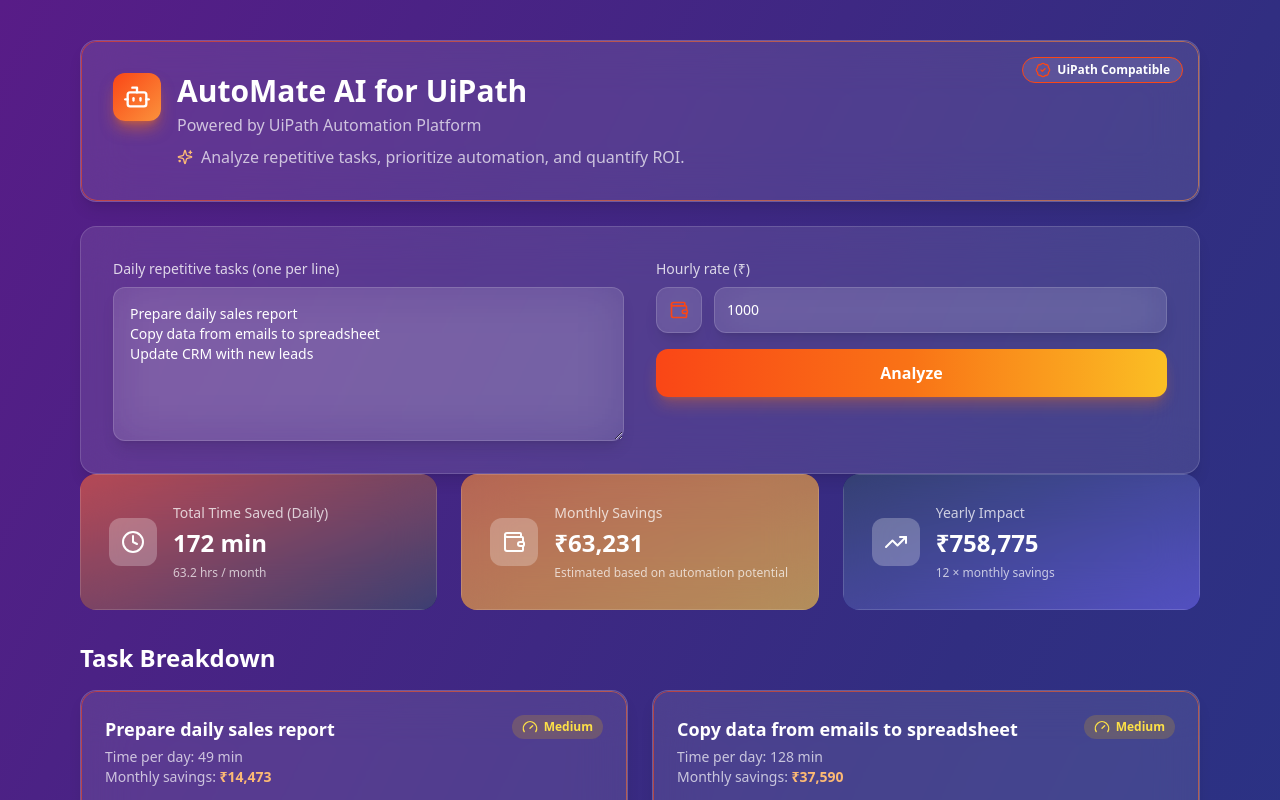
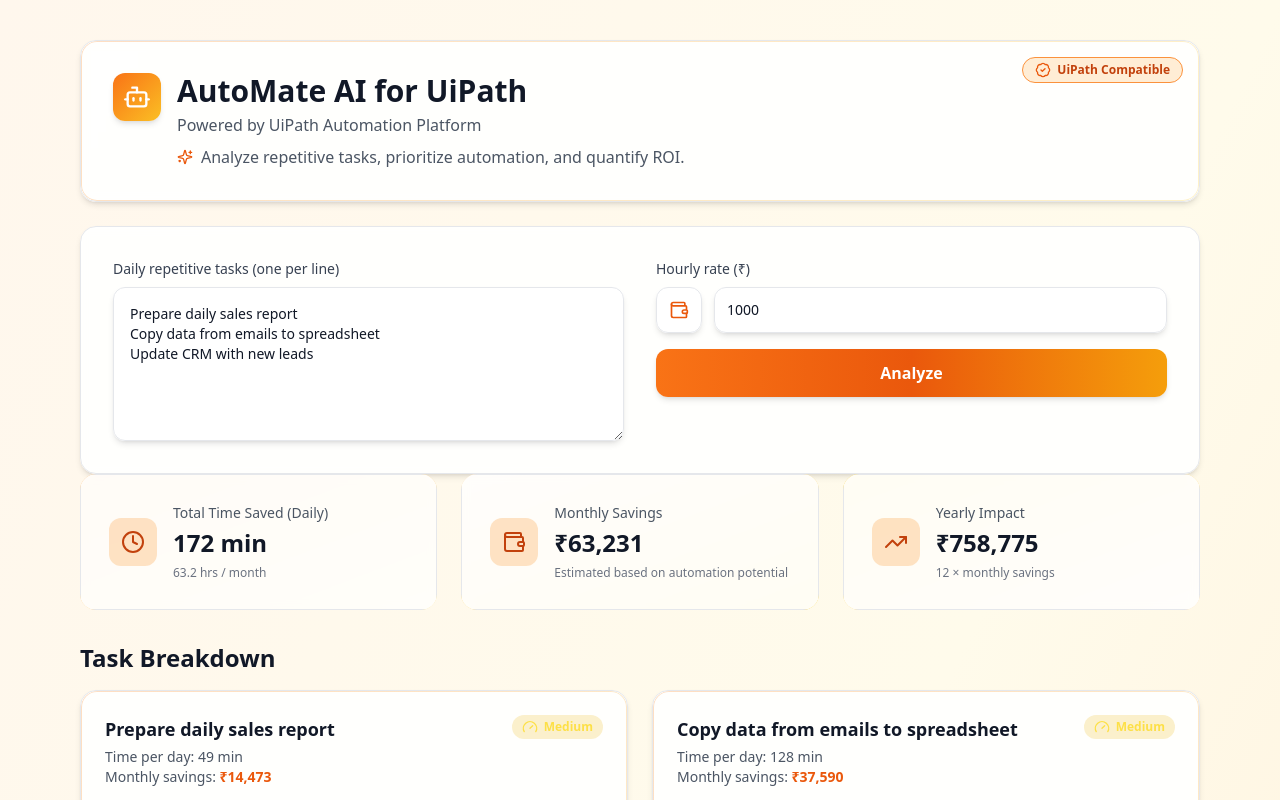
Before and after one commit to Kavlin-Kaur/automate-ai-uipath, a React (Vite) app: page / in a window 1280 px wide. Both pictures are taken after a click on the button "Analyze". Shown: the top 800 px of the page. Built offline with nearby package versions, Linux system fonts and the light colour scheme.

Commit message:
feat: minimal light mode theme with muted orange accents

```diff
--- a/src/App.jsx
+++ b/src/App.jsx
@@ -171,7 +171,7 @@
     <div className="min-h-screen">
       <div className="relative">
         {/* Decorative gradient overlay */}
-        <div className="absolute inset-0 bg-gradient-to-br from-purple-900 via-indigo-900 to-blue-900" />
+        <div className="absolute inset-0 bg-gradient-to-br from-orange-50 via-amber-50 to-orange-100" />
         <div className="relative">
           <Header />
           <main className="mx-auto max-w-6xl px-4 pb-16">
@@ -195,7 +195,7 @@
 
                 {/* Task Breakdown */}
                 <section className="mt-6">
-                  <h2 className="text-lg sm:text-xl md:text-2xl font-semibold mb-4">Task Breakdown</h2>
+                  <h2 className="text-lg sm:text-xl md:text-2xl font-semibold mb-4 text-gray-900">Task Breakdown</h2>
                   <div className="grid grid-cols-1 md:grid-cols-2 gap-4 sm:gap-6">
                     {results.map((task, idx) => (
                       <TaskCard key={idx} task={task} />
@@ -210,8 +210,8 @@
                 <section className="mt-6">
                   <div className="glass rounded-2xl p-5 sm:p-6 gradient-border flex flex-col sm:flex-row items-start sm:items-center justify-between gap-4">
                     <div className="flex-1">
-                      <h3 className="text-base sm:text-lg font-semibold">Download UiPath Implementation Plan</h3>
-                      <p className="text-white/70 text-xs sm:text-sm mt-1">Export tasks with activities, estimates, and templates.</p>
+                      <h3 className="text-base sm:text-lg font-semibold text-gray-900">Download UiPath Implementation Plan</h3>
+                      <p className="text-gray-600 text-xs sm:text-sm mt-1">Export tasks with activities, estimates, and templates.</p>
                     </div>
                     <button
                       onClick={() => {
@@ -244,7 +244,7 @@
                         a.remove()
                         URL.revokeObjectURL(url)
                       }}
-                      className="inline-flex items-center justify-center rounded-xl px-6 py-3 font-semibold bg-gradient-to-r from-[#FA4616] via-orange-500 to-amber-400 hover:from-orange-600 hover:via-orange-400 hover:to-yellow-300 transition-all duration-300 hover:shadow-lg hover:shadow-orange-500/50 w-full sm:w-auto flex-shrink-0"
+                      className="inline-flex items-center justify-center rounded-xl px-6 py-3 font-semibold bg-gradient-to-r from-orange-500 via-orange-600 to-amber-500 hover:from-orange-600 hover:via-orange-700 hover:to-amber-600 transition-all duration-300 hover:shadow-lg w-full sm:w-auto flex-shrink-0"
                     >
                       Download
                     </button>
--- a/src/components/Footer.jsx
+++ b/src/components/Footer.jsx
@@ -4,8 +4,8 @@
   return (
     <footer className="mt-12 mb-4">
       <div className="mx-auto max-w-6xl px-4">
-        <div className="glass rounded-2xl p-4 text-center text-white/70 text-xs sm:text-sm hover:bg-white/12 transition-all duration-300">
-          <span className="text-orange-400">✨</span> Compatible with UiPath Studio • RPA Ready <span className="text-orange-400">✨</span>
+        <div className="glass rounded-2xl p-4 text-center text-gray-600 text-xs sm:text-sm hover:bg-orange-50 transition-all duration-300">
+          <span className="text-orange-600">✨</span> Compatible with UiPath Studio • RPA Ready <span className="text-orange-600">✨</span>
         </div>
       </div>
     </footer>
--- a/src/components/Header.jsx
+++ b/src/components/Header.jsx
@@ -6,24 +6,24 @@
     <header className="mx-auto max-w-6xl px-4 pt-6 sm:pt-8 md:pt-10 pb-4 sm:pb-6">
       <div className="relative glass rounded-2xl p-5 sm:p-6 md:p-8 gradient-border card-hover">
         <div className="absolute right-3 sm:right-4 top-3 sm:top-4">
-          <span className="inline-flex items-center gap-1.5 rounded-full border border-[#FA4616] bg-white/10 px-3 py-1 text-xs font-semibold text-white hover:bg-white/15 transition-all">
-            <BadgeCheck className="h-4 w-4 text-[#FA4616]" />
+          <span className="inline-flex items-center gap-1.5 rounded-full border border-orange-400 bg-orange-100 px-3 py-1 text-xs font-semibold text-orange-700 hover:bg-orange-200 transition-all">
+            <BadgeCheck className="h-4 w-4 text-orange-600" />
             UiPath Compatible
           </span>
         </div>
         <div className="flex flex-col sm:flex-row items-start gap-4 pr-32 sm:pr-0">
-          <div className="flex h-12 w-12 items-center justify-center rounded-xl bg-gradient-to-br from-[#FA4616] to-orange-400 shadow-lg shadow-orange-500/50 flex-shrink-0">
-            <Bot className="h-7 w-7" />
+          <div className="flex h-12 w-12 items-center justify-center rounded-xl bg-gradient-to-br from-orange-500 to-amber-400 shadow-md flex-shrink-0">
+            <Bot className="h-7 w-7 text-white" />
           </div>
           <div className="flex-1 min-w-0">
-            <h1 className="text-xl sm:text-2xl md:text-3xl font-bold leading-tight">
+            <h1 className="text-xl sm:text-2xl md:text-3xl font-bold leading-tight text-gray-900">
               AutoMate AI for UiPath
             </h1>
-            <p className="text-white/70 text-xs sm:text-sm md:text-base mt-1">
+            <p className="text-gray-600 text-xs sm:text-sm md:text-base mt-1">
               Powered by UiPath Automation Platform
             </p>
-            <p className="mt-2 text-white/70 text-xs sm:text-sm md:text-base flex items-center gap-2">
-              <Sparkles className="h-4 w-4 text-orange-300 flex-shrink-0" />
+            <p className="mt-2 text-gray-600 text-xs sm:text-sm md:text-base flex items-center gap-2">
+              <Sparkles className="h-4 w-4 text-orange-600 flex-shrink-0" />
               <span>Analyze repetitive tasks, prioritize automation, and quantify ROI.</span>
             </p>
           </div>
--- a/src/components/InputSection.jsx
+++ b/src/components/InputSection.jsx
@@ -15,7 +15,7 @@
       <div className="glass rounded-2xl p-5 sm:p-6 md:p-8 card-hover">
         <div className="grid grid-cols-1 md:grid-cols-2 gap-6 md:gap-8">
           <div className="flex flex-col">
-            <label className="block text-sm font-medium text-white/80 mb-2">
+            <label className="block text-sm font-medium text-gray-700 mb-2">
               Daily repetitive tasks (one per line)
             </label>
             <textarea
@@ -23,17 +23,17 @@
               onChange={(e) => setTasksInput(e.target.value)}
               rows={6}
               placeholder={"Example:\nGenerate weekly dashboards\nManually upload invoices\nPrepare client status updates"}
-              className="flex-1 glass rounded-xl p-3 sm:p-4 outline-none focus:ring-2 ring-orange-400/60 text-white placeholder:text-white/50 text-sm"
+              className="flex-1 glass rounded-xl p-3 sm:p-4 outline-none focus:ring-2 ring-orange-400 text-gray-900 placeholder:text-gray-400 text-sm"
             />
           </div>
           <div className="flex flex-col gap-4">
             <div>
-              <label className="block text-sm font-medium text-white/80 mb-2">
+              <label className="block text-sm font-medium text-gray-700 mb-2">
                 Hourly rate (₹)
               </label>
               <div className="flex items-center gap-3">
                 <div className="glass rounded-xl p-3 flex-shrink-0">
-                  <Wallet className="h-5 w-5 text-[#FA4616]" />
+                  <Wallet className="h-5 w-5 text-orange-600" />
                 </div>
                 <input
                   type="number"
@@ -41,7 +41,7 @@
                   step={1}
                   value={hourlyRate}
                   onChange={(e) => setHourlyRate(e.target.value)}
-                  className="flex-1 glass rounded-xl p-3 outline-none focus:ring-2 ring-orange-400/60 text-white placeholder:text-white/50 text-sm"
+                  className="flex-1 glass rounded-xl p-3 outline-none focus:ring-2 ring-orange-400 text-gray-900 placeholder:text-gray-400 text-sm"
                   placeholder="Enter your hourly rate"
                 />
               </div>
@@ -51,7 +51,7 @@
               <button
                 onClick={onAnalyze}
                 disabled={!canAnalyze || loading}
-                className="relative inline-flex items-center justify-center gap-2 rounded-xl px-6 py-3 font-semibold shadow-lg shadow-orange-500/30 transition-all duration-300 disabled:opacity-50 disabled:cursor-not-allowed enabled:hover:shadow-orange-500/50 enabled:hover:scale-105 bg-gradient-to-r from-[#FA4616] via-orange-500 to-amber-400 hover:from-orange-600 hover:via-orange-400 hover:to-yellow-300 text-white w-full md:w-auto"
+                className="relative inline-flex items-center justify-center gap-2 rounded-xl px-6 py-3 font-semibold shadow-md transition-all duration-300 disabled:opacity-50 disabled:cursor-not-allowed enabled:hover:shadow-lg enabled:hover:scale-105 bg-gradient-to-r from-orange-500 via-orange-600 to-amber-500 hover:from-orange-600 hover:via-orange-700 hover:to-amber-600 text-white w-full md:w-auto"
               >
                 {loading ? (
                   <>
@@ -63,7 +63,7 @@
                 )}
               </button>
               {!canAnalyze && (
-                <span className="text-white/70 text-xs sm:text-sm">Enter tasks and a valid rate to analyze.</span>
+                <span className="text-gray-500 text-xs sm:text-sm">Enter tasks and a valid rate to analyze.</span>
               )}
             </div>
           </div>
--- a/src/components/SummaryCards.jsx
+++ b/src/components/SummaryCards.jsx
@@ -10,21 +10,21 @@
       value: `${Math.round(totalDailySavedMin)} min`,
       sub: `${monthlyHours.toFixed(1)} hrs / month`,
       icon: Clock,
-      gradient: 'from-[#FA4616] to-[#0E2C4E]',
+      gradient: 'from-orange-200 to-amber-100',
     },
     {
       title: 'Monthly Savings',
       value: `₹${Math.round(monthlySavings).toLocaleString()}`,
       sub: 'Estimated based on automation potential',
       icon: Wallet,
-      gradient: 'from-orange-500 to-amber-400',
+      gradient: 'from-orange-100 to-amber-200',
     },
     {
       title: 'Yearly Impact',
       value: `₹${Math.round(yearlyImpact).toLocaleString()}`,
       sub: '12 × monthly savings',
       icon: TrendingUp,
-      gradient: 'from-[#0E2C4E] to-indigo-600',
+      gradient: 'from-amber-200 to-orange-100',
     },
   ]
 
@@ -33,16 +33,16 @@
       <div className="grid grid-cols-1 sm:grid-cols-2 lg:grid-cols-3 gap-4 sm:gap-6">
         {cards.map(({ title, value, sub, icon: Icon, gradient }, i) => (
           <div key={i} className="relative rounded-2xl overflow-hidden card-hover group">
-            <div className={`absolute inset-0 bg-gradient-to-br ${gradient} opacity-60 group-hover:opacity-80 transition-opacity duration-300`} />
-            <div className="relative glass p-5 sm:p-6 md:p-7 group-hover:bg-white/12 transition-all duration-300">
+            <div className={`absolute inset-0 bg-gradient-to-br ${gradient} opacity-100 group-hover:opacity-90 transition-opacity duration-300`} />
+            <div className="relative glass p-5 sm:p-6 md:p-7 group-hover:bg-white transition-all duration-300">
               <div className="flex flex-col sm:flex-row items-start sm:items-center gap-3 sm:gap-4">
-                <div className="h-12 w-12 rounded-xl bg-white/25 flex items-center justify-center flex-shrink-0 group-hover:bg-white/35 transition-all group-hover:scale-110">
-                  <Icon className="h-6 w-6" />
+                <div className="h-12 w-12 rounded-xl bg-orange-300/40 flex items-center justify-center flex-shrink-0 group-hover:bg-orange-400/50 transition-all group-hover:scale-110">
+                  <Icon className="h-6 w-6 text-orange-700" />
                 </div>
                 <div className="flex-1 min-w-0">
-                  <p className="text-white/75 text-xs sm:text-sm">{title}</p>
-                  <p className="text-xl sm:text-2xl font-bold mt-1">{value}</p>
-                  <p className="text-white/70 text-xs mt-1.5">{sub}</p>
+                  <p className="text-gray-600 text-xs sm:text-sm">{title}</p>
+                  <p className="text-xl sm:text-2xl font-bold mt-1 text-gray-900">{value}</p>
+                  <p className="text-gray-500 text-xs mt-1.5">{sub}</p>
                 </div>
               </div>
             </div>
--- a/src/components/TaskCard.jsx
+++ b/src/components/TaskCard.jsx
@@ -19,69 +19,69 @@
 export default function TaskCard({ task }) {
   const potentialPct = Math.round(task.potential * 100)
   return (
-    <div className="glass rounded-2xl p-5 sm:p-6 gradient-border card-hover group hover:bg-white/10 transition-all duration-300">
+    <div className="glass rounded-2xl p-5 sm:p-6 gradient-border card-hover group hover:bg-orange-50/50 transition-all duration-300">
       <div className="flex flex-col sm:flex-row items-start justify-between gap-3 sm:gap-4">
         <div className="flex-1 min-w-0">
-          <h3 className="text-base sm:text-lg font-semibold text-white">{task.name}</h3>
-          <p className="text-white/70 text-xs sm:text-sm mt-1">Time per day: {task.timeMin} min</p>
-          <p className="text-white/70 text-xs sm:text-sm">Monthly savings: <span className="font-semibold text-orange-300">₹{Math.round(task.monthlySavings).toLocaleString()}</span></p>
+          <h3 className="text-base sm:text-lg font-semibold text-gray-900">{task.name}</h3>
+          <p className="text-gray-600 text-xs sm:text-sm mt-1">Time per day: {task.timeMin} min</p>
+          <p className="text-gray-600 text-xs sm:text-sm">Monthly savings: <span className="font-semibold text-orange-600">₹{Math.round(task.monthlySavings).toLocaleString()}</span></p>
         </div>
         <DifficultyBadge level={task.difficulty} />
       </div>
 
       {/* Progress bar */}
       <div className="mt-4">
-        <div className="flex items-center justify-between text-xs text-white/70">
+        <div className="flex items-center justify-between text-xs text-gray-600">
           <span>Automation Potential</span>
-          <span className="font-semibold text-orange-300">{potentialPct}%</span>
+          <span className="font-semibold text-orange-600">{potentialPct}%</span>
         </div>
-        <div className="mt-2 h-2.5 rounded-full bg-white/10 overflow-hidden">
+        <div className="mt-2 h-2.5 rounded-full bg-gray-200 overflow-hidden">
           <div
-            className="h-full bg-gradient-to-r from-orange-500 via-amber-400 to-yellow-400 shadow-lg shadow-orange-500/50"
+            className="h-full bg-gradient-to-r from-orange-500 via-orange-600 to-amber-500 shadow-md"
             style={{ width: `${potentialPct}%` }}
           />
         </div>
       </div>
 
       <div className="mt-4 text-sm">
-        <p className="text-white/80 mb-2"><span className="text-white/60">Suggestion:</span></p>
-        <pre className="whitespace-pre-wrap text-white/85 text-xs sm:text-sm font-mono overflow-x-auto">{task.suggestion}</pre>
-        <div className="mt-3 text-orange-300 font-semibold text-xs sm:text-sm flex items-center gap-2"><span>⚡</span> UiPath Workflow: Use {task.uipath.requiredActivities[0]} from UiPath Studio</div>
+        <p className="text-gray-700 mb-2"><span className="text-gray-500">Suggestion:</span></p>
+        <pre className="whitespace-pre-wrap text-gray-700 text-xs sm:text-sm font-mono overflow-x-auto">{task.suggestion}</pre>
+        <div className="mt-3 text-orange-600 font-semibold text-xs sm:text-sm flex items-center gap-2"><span>⚡</span> UiPath Workflow: Use {task.uipath.requiredActivities[0]} from UiPath Studio</div>
       </div>
 
       {/* UiPath Implementation Guide */}
-      <div className="mt-5 glass rounded-xl p-4 border-orange-500/20">
+      <div className="mt-5 glass rounded-xl p-4 border-orange-300">
         <div className="flex items-center gap-2 mb-3">
-          <Bot className="h-5 w-5 text-orange-400" />
-          <span className="font-semibold text-sm">UiPath Implementation Guide</span>
+          <Bot className="h-5 w-5 text-orange-600" />
+          <span className="font-semibold text-sm text-gray-900">UiPath Implementation Guide</span>
         </div>
         <div className="grid grid-cols-1 sm:grid-cols-2 gap-3 text-sm">
           <div className="flex items-start gap-2">
-            <Workflow className="h-4 w-4 mt-0.5 text-orange-300 flex-shrink-0" />
+            <Workflow className="h-4 w-4 mt-0.5 text-orange-600 flex-shrink-0" />
             <div className="min-w-0">
-              <div className="text-white/70 text-xs">Required Activities</div>
-              <div className="text-white/85 text-xs sm:text-sm break-words">{task.uipath.requiredActivities.join(', ')}</div>
+              <div className="text-gray-600 text-xs">Required Activities</div>
+              <div className="text-gray-800 text-xs sm:text-sm break-words">{task.uipath.requiredActivities.join(', ')}</div>
             </div>
           </div>
           <div className="flex items-start gap-2">
-            <Cpu className="h-4 w-4 mt-0.5 text-orange-300 flex-shrink-0" />
+            <Cpu className="h-4 w-4 mt-0.5 text-orange-600 flex-shrink-0" />
             <div>
-              <div className="text-white/70 text-xs">Bot Type</div>
-              <div className="text-white/85 text-xs sm:text-sm">{task.uipath.botType}</div>
+              <div className="text-gray-600 text-xs">Bot Type</div>
+              <div className="text-gray-800 text-xs sm:text-sm">{task.uipath.botType}</div>
             </div>
           </div>
           <div className="flex items-start gap-2">
-            <Gauge className="h-4 w-4 mt-0.5 text-orange-300 flex-shrink-0" />
+            <Gauge className="h-4 w-4 mt-0.5 text-orange-600 flex-shrink-0" />
             <div>
-              <div className="text-white/70 text-xs">Complexity</div>
-              <div className="text-white/85 text-xs sm:text-sm">{task.uipath.complexity}</div>
+              <div className="text-gray-600 text-xs">Complexity</div>
+              <div className="text-gray-800 text-xs sm:text-sm">{task.uipath.complexity}</div>
             </div>
           </div>
           <div className="flex items-start gap-2">
-            <CheckCircle className="h-4 w-4 mt-0.5 text-orange-300 flex-shrink-0" />
+            <CheckCircle className="h-4 w-4 mt-0.5 text-orange-600 flex-shrink-0" />
             <div className="min-w-0">
-              <div className="text-white/70 text-xs">Marketplace Template</div>
-              <div className="text-white/85 text-xs sm:text-sm break-words">{task.uipath.template}</div>
+              <div className="text-gray-600 text-xs">Marketplace Template</div>
+              <div className="text-gray-800 text-xs sm:text-sm break-words">{task.uipath.template}</div>
             </div>
           </div>
         </div>
--- a/src/index.css
+++ b/src/index.css
@@ -8,12 +8,12 @@
 }
 
 body {
-  @apply bg-gradient-to-br from-purple-950 via-purple-900 via-indigo-900 to-indigo-950 text-white antialiased;
+  @apply bg-gradient-to-br from-orange-50 via-amber-50 to-orange-100 text-gray-900 antialiased;
 }
 
 /* Glassmorphism utility */
 .glass {
-  @apply bg-white/10 backdrop-blur-xl border border-white/15 shadow-lg;
+  @apply bg-white/90 backdrop-blur-sm border border-gray-200 shadow-md;
 }
 
 /* Card hover */
@@ -32,7 +32,7 @@
   inset: 0;
   border-radius: 1rem;
   padding: 1px;
-  background: linear-gradient(135deg, rgba(250,70,22,0.6), rgba(251,146,60,0.6));
+  background: linear-gradient(135deg, rgba(251,146,60,0.3), rgba(252,211,77,0.3));
   -webkit-mask: linear-gradient(#fff 0 0) content-box, linear-gradient(#fff 0 0);
   -webkit-mask-composite: xor;
           mask-composite: exclude;
@@ -62,5 +62,5 @@
 
 /* Selection color */
 ::selection {
-  @apply bg-orange-500/30 text-white;
+  @apply bg-orange-300/50 text-gray-900;
 }
```
Also changed, not shown: src/components/ActionPlan.jsx (+7 -7 lines).
